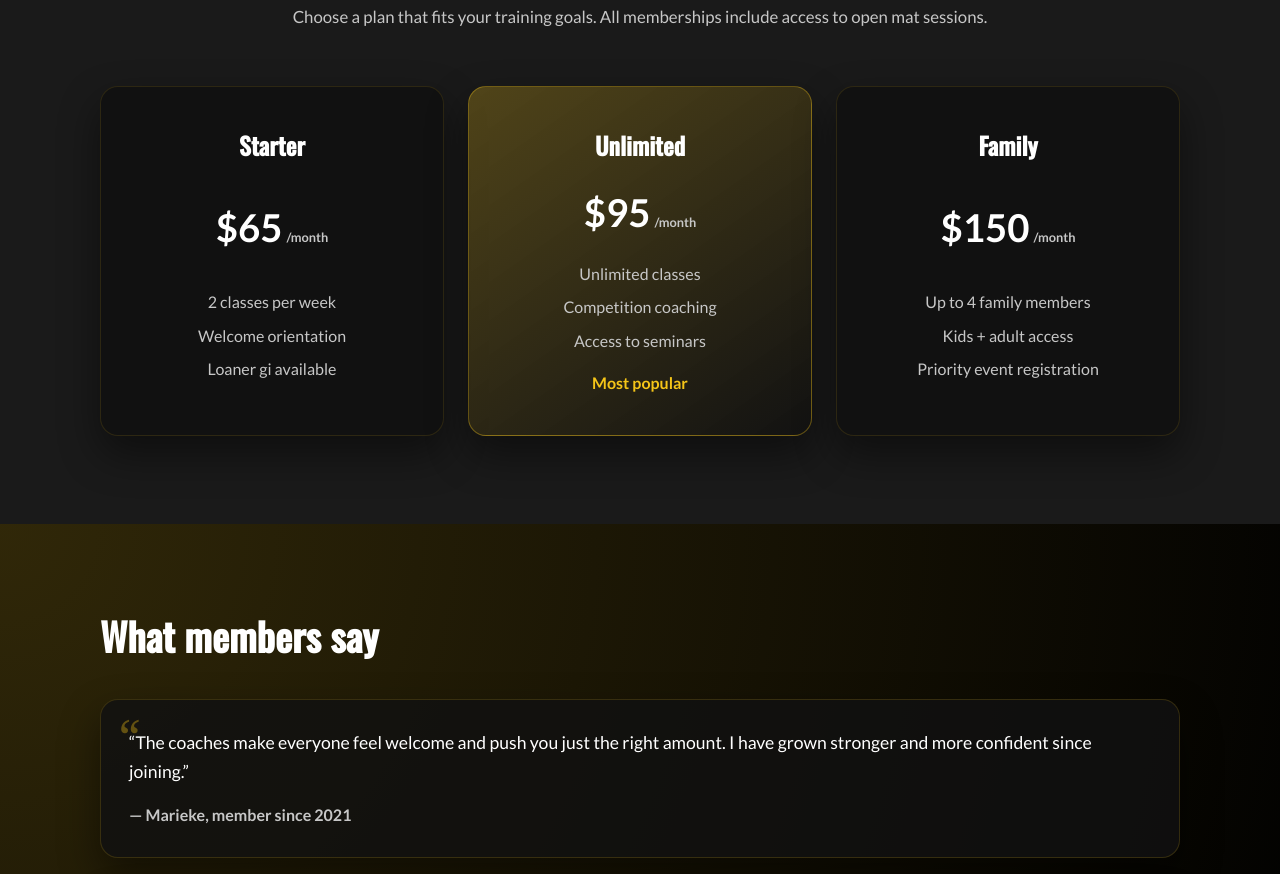
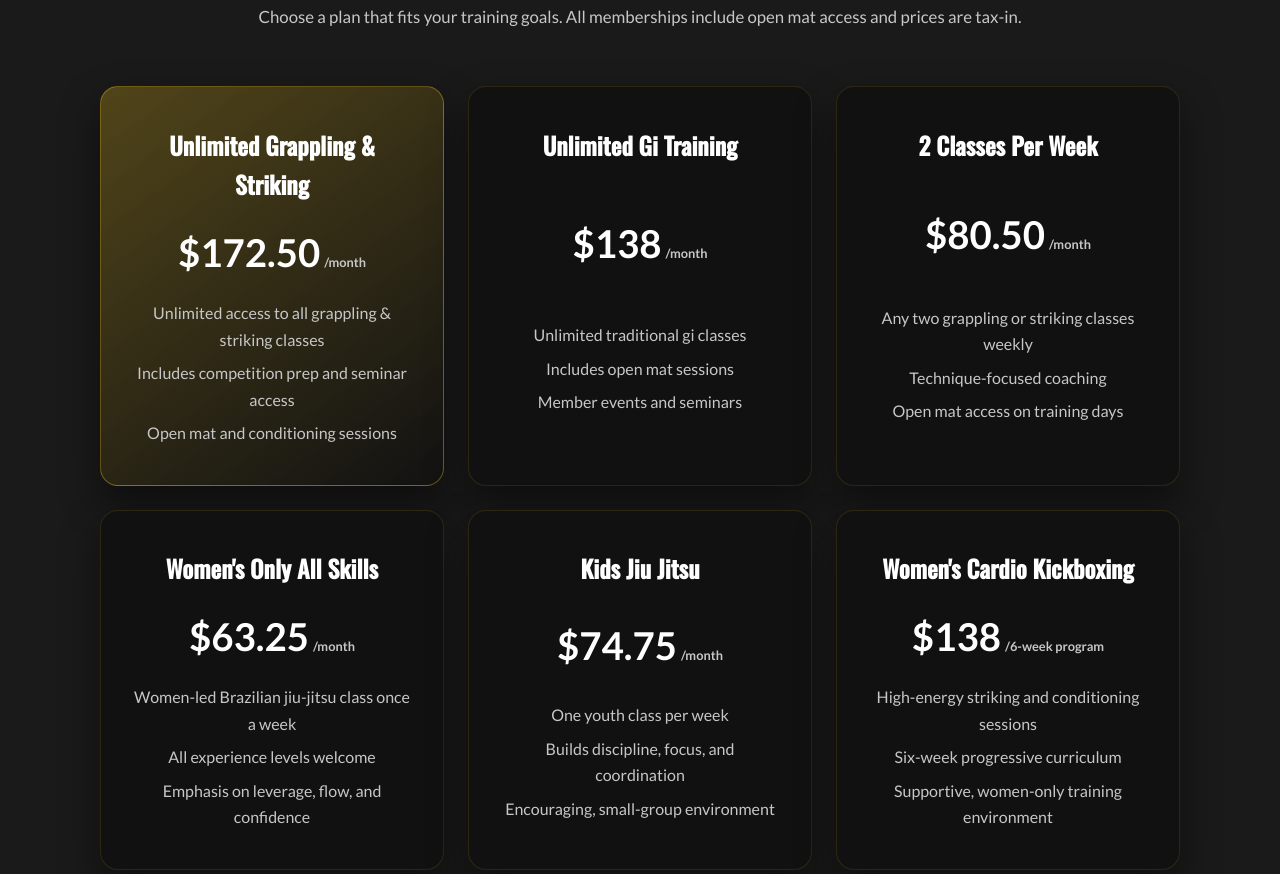
Before and after one commit to MichaelOrSd/evolution-martial-arts-nl, a plain HTML site: page index.html in a window 1280 px wide. Shown: the part 3996-4870 px from the top of the page. Drawn offline with nearby package versions, Linux system fonts and the light colour scheme.

Commit message:
Update membership pricing and packages

```diff
--- a/index.html
+++ b/index.html
@@ -320,35 +320,61 @@
         <div class="container">
           <header class="section-header">
             <h2 id="membership-title">Flexible memberships</h2>
-            <p>Choose a plan that fits your training goals. All memberships include access to open mat sessions.</p>
+            <p>Choose a plan that fits your training goals. All memberships include open mat access and prices are tax-in.</p>
           </header>
           <div class="pricing">
-            <article class="pricing-card">
-              <h3>Starter</h3>
-              <p class="price">$65<span>/month</span></p>
+            <article class="pricing-card pricing-card--highlight">
+              <h3>Unlimited Grappling &amp; Striking</h3>
+              <p class="price">$172.50<span>/month</span></p>
               <ul>
-                <li>2 classes per week</li>
-                <li>Welcome orientation</li>
-                <li>Loaner gi available</li>
+                <li>Unlimited access to all grappling &amp; striking classes</li>
+                <li>Includes competition prep and seminar access</li>
+                <li>Open mat and conditioning sessions</li>
               </ul>
             </article>
-            <article class="pricing-card pricing-card--highlight">
-              <h3>Unlimited</h3>
-              <p class="price">$95<span>/month</span></p>
+            <article class="pricing-card">
+              <h3>Unlimited Gi Training</h3>
+              <p class="price">$138<span>/month</span></p>
               <ul>
-                <li>Unlimited classes</li>
-                <li>Competition coaching</li>
-                <li>Access to seminars</li>
+                <li>Unlimited traditional gi classes</li>
+                <li>Includes open mat sessions</li>
+                <li>Member events and seminars</li>
               </ul>
-              <p class="note">Most popular</p>
             </article>
             <article class="pricing-card">
-              <h3>Family</h3>
-              <p class="price">$150<span>/month</span></p>
+              <h3>2 Classes Per Week</h3>
+              <p class="price">$80.50<span>/month</span></p>
               <ul>
-                <li>Up to 4 family members</li>
-                <li>Kids + adult access</li>
-                <li>Priority event registration</li>
+                <li>Any two grappling or striking classes weekly</li>
+                <li>Technique-focused coaching</li>
+                <li>Open mat access on training days</li>
+              </ul>
+            </article>
+            <article class="pricing-card">
+              <h3>Women's Only All Skills</h3>
+              <p class="price">$63.25<span>/month</span></p>
+              <ul>
+                <li>Women-led Brazilian jiu-jitsu class once a week</li>
+                <li>All experience levels welcome</li>
+                <li>Emphasis on leverage, flow, and confidence</li>
+              </ul>
+            </article>
+            <article class="pricing-card">
+              <h3>Kids Jiu Jitsu</h3>
+              <p class="price">$74.75<span>/month</span></p>
+              <ul>
+                <li>One youth class per week</li>
+                <li>Builds discipline, focus, and coordination</li>
+                <li>Encouraging, small-group environment</li>
+              </ul>
+            </article>
+            <article class="pricing-card">
+              <h3>Women's Cardio Kickboxing</h3>
+              <p class="price">$138<span>/6-week program</span></p>
+              <ul>
+                <li>High-energy striking and conditioning sessions</li>
+                <li>Six-week progressive curriculum</li>
+                <li>Supportive, women-only training environment</li>
               </ul>
             </article>
           </div>
```
